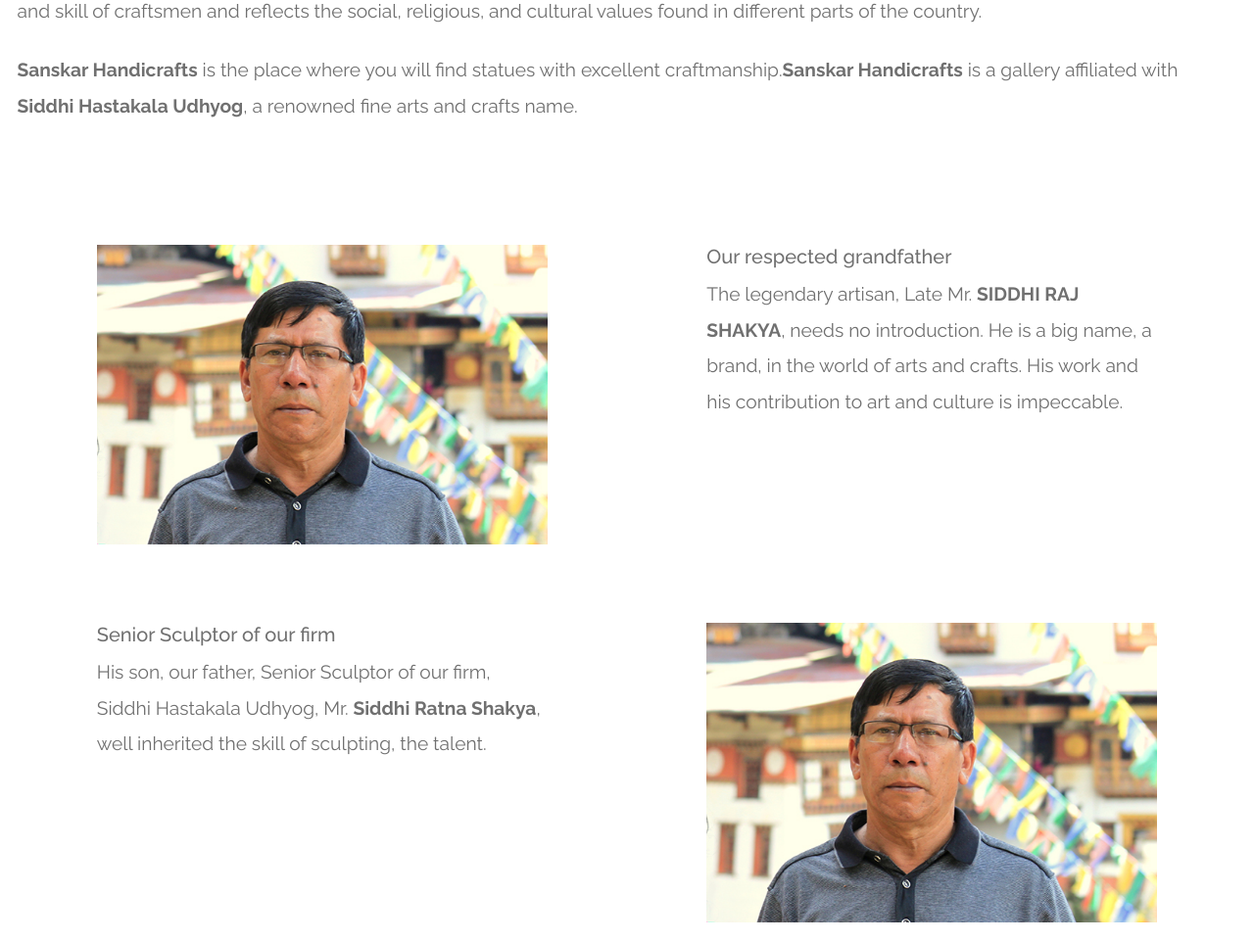
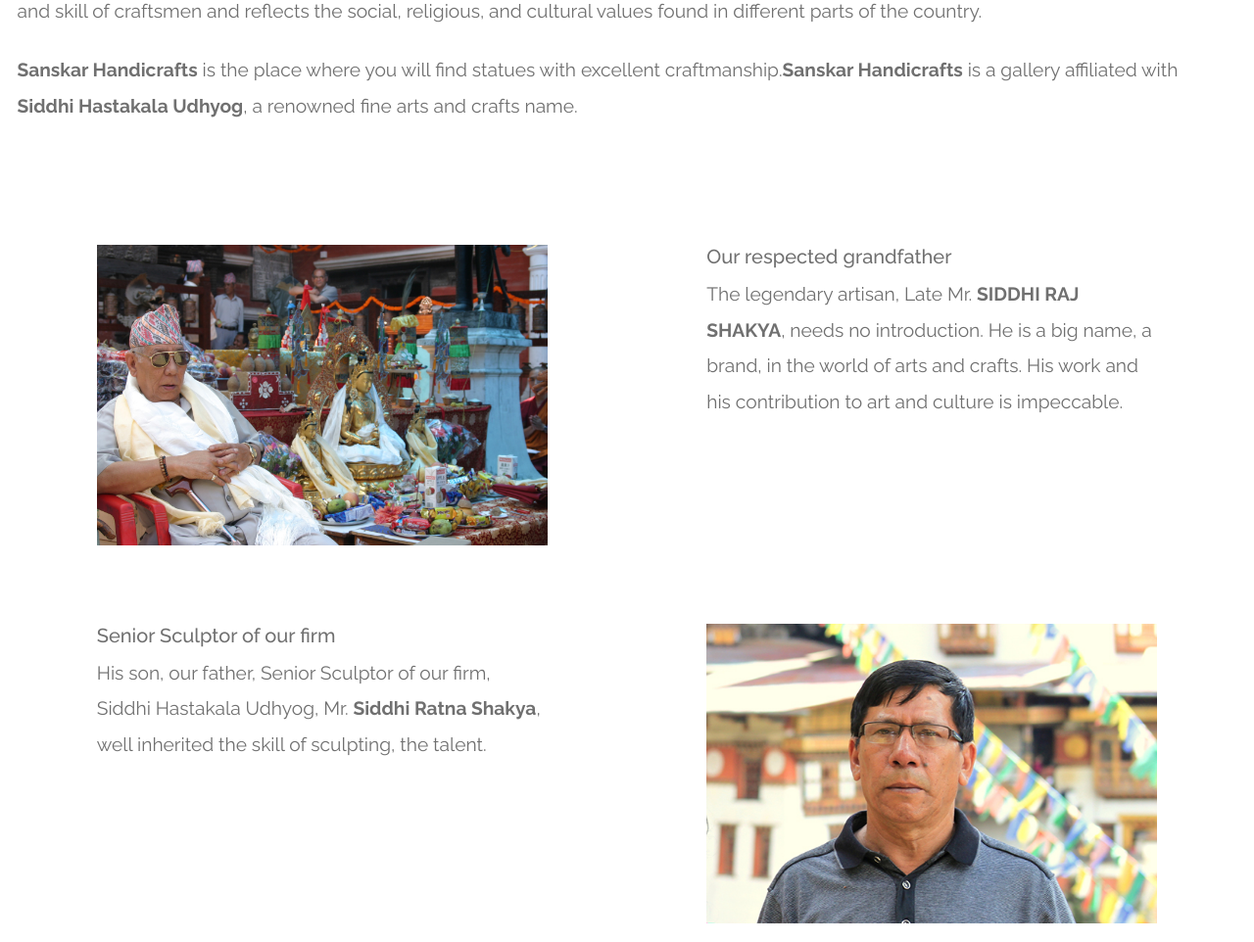
Before and after one commit to Gamingapple0/Sanskar_Handicrafts, a Django app: page / in a window 1280 px wide. Shown: the part 1053-2015 px from the top of the page at 98% size. Run offline with Django 4.2, Linux system fonts and the light colour scheme; data comes from the database, SQL or seed files in the repository; some libraries are stand-ins or nearby versions.

Commit message:
fixing images not found 1.2

```diff
--- a/website/templates/index.html
+++ b/website/templates/index.html
@@ -116,7 +116,7 @@
             </div><!-- first row -->
 
             <div class="flex-box">
-              <div><img src="{% static 'website/img/Man1.jpg' %}" alt="" class="flex-img"></div>
+              <div><img src="{% static 'website/img/Gramps.jpg' %}" alt="" class="flex-img"></div>
               <div class="flex-text">
                   <h5>Our respected grandfather</h5>
                   <p>The legendary artisan, Late Mr. <b>SIDDHI RAJ SHAKYA</b>, needs no introduction. He is a big name, a brand, in the world of arts and crafts. His work and his contribution to art and culture is impeccable.</p>
@@ -130,7 +130,7 @@
               </div>
           </div>
           <div class="flex-box">
-            <div><img src="{% static 'website/img/Man1.jpg' %}" alt="" class="flex-img"></div>
+            <div><img src="{% static 'website/img/Man2.jpg' %}" alt="" class="flex-img"></div>
             <div class="flex-text">
                 <h5>Proprietor of Siddhi Hastakala Udhyog</h5>
                 <p>The skill, techniques, and talent have been passed down from generation to generation. His grandson, Mr. <b>Sabin Shakya</b>, being the 4th generation to this elite group, proprietor of Siddhi Hastakala Udhyog, has been continuing the family's legacy. </p>
```
Also changed, not shown: static/website/img/Gramps.JPG (added), static/website/img/Man2.JPG, static/website/img/Man3.JPG (deleted).
